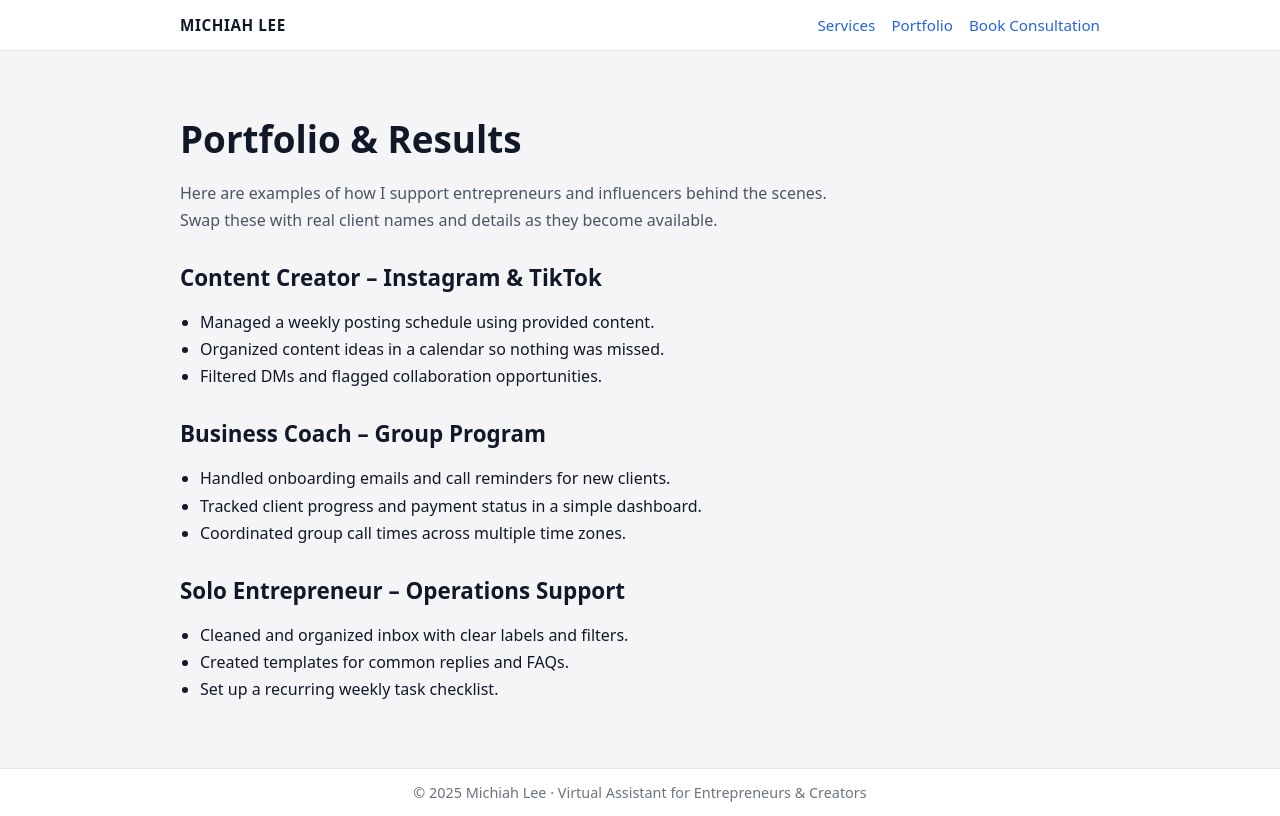
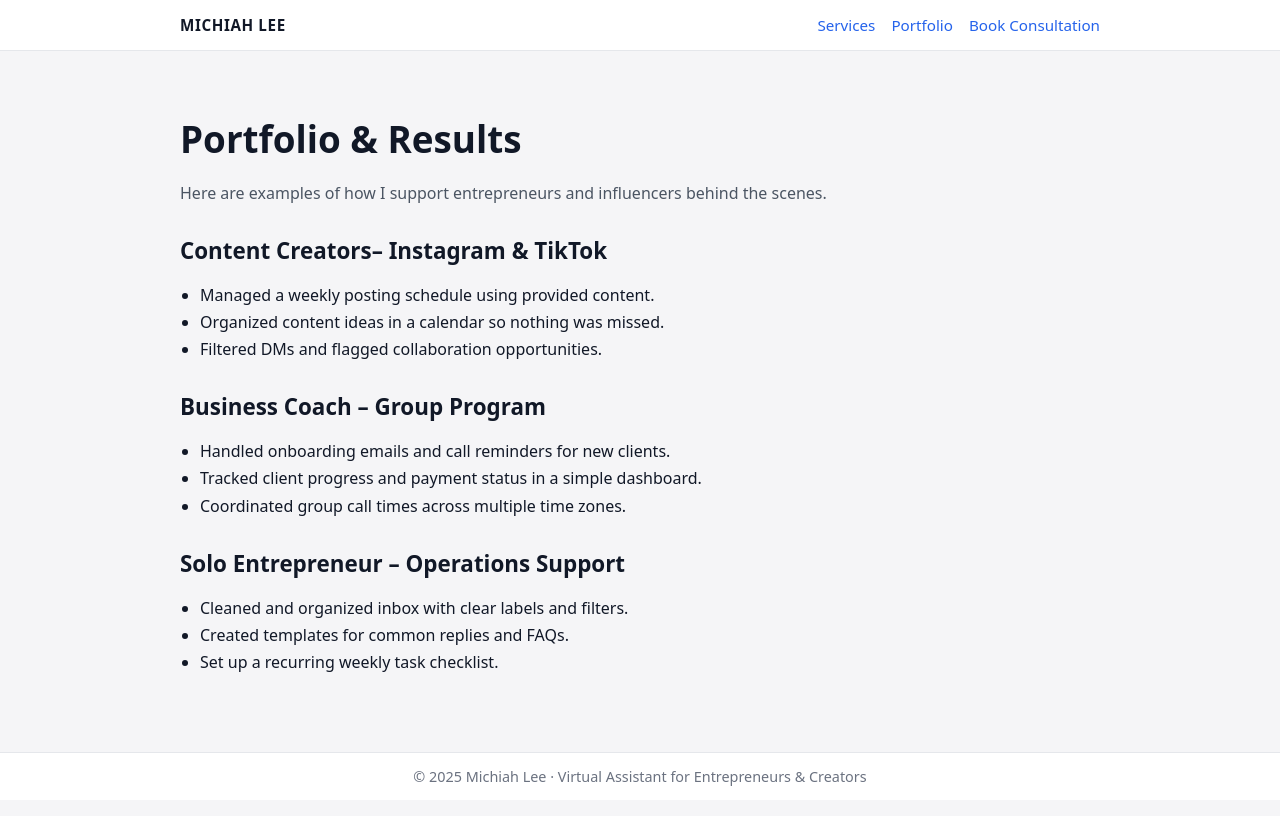
Before and after one commit to kanochi0/michiah-portfolio, a Next.js app: page /portfolio in a window 1280 px wide. Built offline with nearby package versions, Linux system fonts and the light colour scheme.

Commit message:
"Portfolio revision"

```diff
--- a/app/portfolio/page.jsx
+++ b/app/portfolio/page.jsx
@@ -5,11 +5,10 @@ export default function Portfolio() {
 
       <p className="page-intro">
         Here are examples of how I support entrepreneurs and influencers behind
-        the scenes. Swap these with real client names and details as they
-        become available.
+        the scenes.
       </p>
 
-      <h2 className="section-title">Content Creator – Instagram & TikTok</h2>
+      <h2 className="section-title">Content Creators– Instagram & TikTok</h2>
       <ul className="page-list">
         <li>Managed a weekly posting schedule using provided content.</li>
         <li>Organized content ideas in a calendar so nothing was missed.</li>
```
